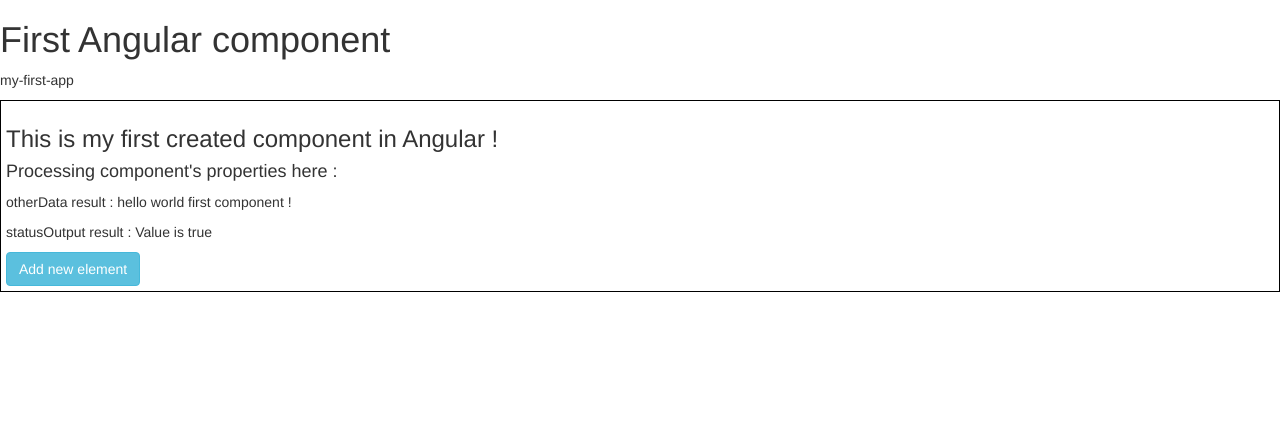
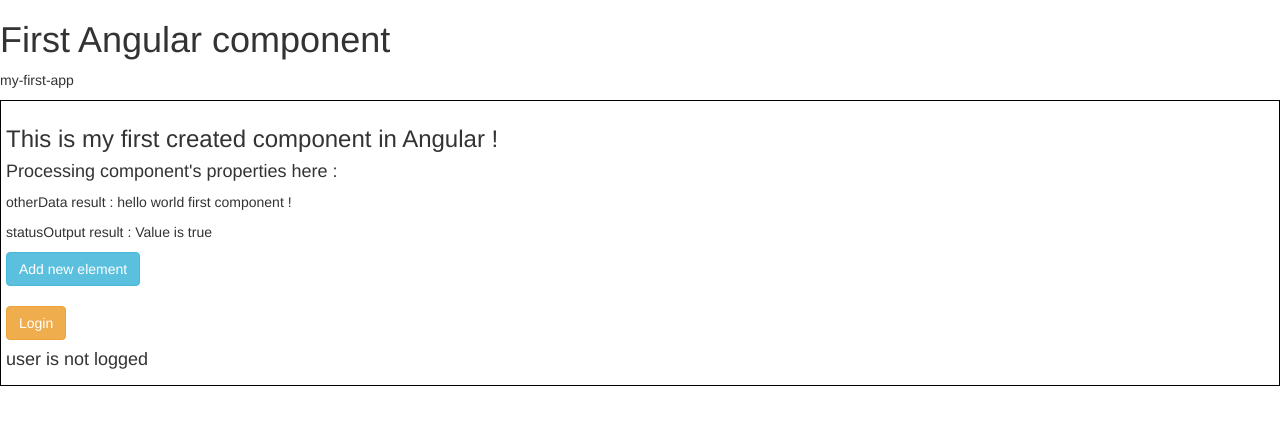
Before and after one commit to ii02735/learnAngular, an Angular app in the folder my-first-app/: page / in a window 1280 px wide. Shown: the top 424 px of the page. Built offline with nearby package versions, Linux system fonts and the light colour scheme.

Commit message:
[ANGULAR] Component : data-binding through method

```diff
--- a/my-first-app/src/app/second-component/second-component.component.html
+++ b/my-first-app/src/app/second-component/second-component.component.html
@@ -1 +1,6 @@
 <button class="btn btn-info" [disabled]="!allowedAction">Add new element</button>
+<br/>
+<br/>
+<button class="btn btn-warning" [disabled]="isLogged" (click)="onClickLoginButton()">Login</button>
+
+<h4> {{ returnLoggedStatus() }} </h4>
--- a/my-first-app/src/app/second-component/second-component.component.ts
+++ b/my-first-app/src/app/second-component/second-component.component.ts
@@ -8,6 +8,8 @@ import { Component, OnInit } from '@angular/core';
 export class SecondComponentComponent implements OnInit {
 
   allowedAction: boolean = false;
+  isLogged: boolean = false;
+
 
   constructor() {
     // Après 4 secondes, on change la valeur de la propriété
@@ -16,6 +18,14 @@ export class SecondComponentComponent implements OnInit {
     setTimeout(() => { this.allowedAction = true },4000)
   }
 
+  onClickLoginButton() {
+    this.isLogged = true;
+  }
+
+  returnLoggedStatus() {
+    return this.isLogged ? "user is logged !" : "user is not logged"
+  }
+
   ngOnInit(): void {
   }
 
```
